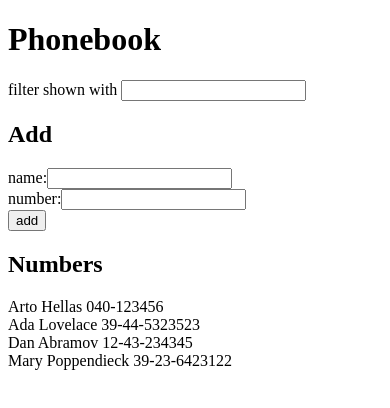
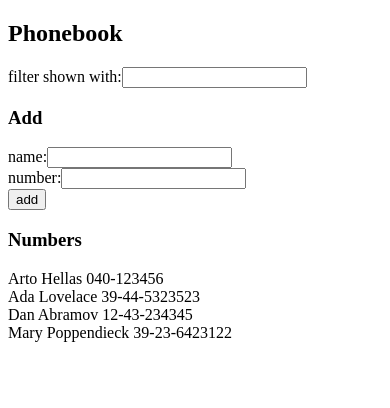
Before and after one commit to jiasheng1100/web-development-exercises, a React (Create React App) app in the folder part2/phonebook/: page / in a window 390 px wide. Shown: the top 408 px of the page. Built offline with nearby package versions, Linux system fonts and the light colour scheme.

Commit message:
ex.2.10 phonebook step5

```diff
--- a/part2/phonebook/src/App.js
+++ b/part2/phonebook/src/App.js
@@ -1,4 +1,8 @@
 import { useState } from 'react'
+import Form from './components/Form'
+import Persons from './components/Persons'
+import addPerson from './components/addPerson'
+import Button from './components/Button'
 
 const App = () => {
   const [persons, setPersons] = useState([
@@ -11,80 +15,18 @@ const App = () => {
   const [newNum, setNewNum] = useState('')
   const [newFilter, setNewFilter] = useState('')
 
-  //an event handler to the form element
-  const addPerson = (event) => {
-    event.preventDefault()
-
-    //prevent user from being able to add names that already exist in the phonebook
-    if (persons.findIndex(person => person.name===newName) !== -1){
-      window.alert(`${newName} is already added to phonebook`)
-    }
-    else
-    {
-      const personObject = {
-        name: newName,
-        number: newNum
-      }
-
-      //use concat array method to avoid mutating state directly
-      setPersons(persons.concat(personObject))
-
-      setNewName('')
-      setNewNum('')
-    }
-  }
-
-  //an event handler that synchronizes the changes made to input with the component's state
-  //in order to enable editing of the input element
-  const handleNameChange = (event) => {
-    setNewName(event.target.value)
-  }
-
-  const handleNumChange = (event) => {
-    setNewNum(event.target.value)
-  }
-
-  const handleFilterChange = (event) => {
-    setNewFilter(event.target.value)
-  }
-
-  const personsToShow = newFilter===''
-    ? persons
-    : persons.filter(person => person.name.toLowerCase().indexOf(newFilter.toLowerCase()) !== -1)
-
   return (
     <div>
-      <h1>Phonebook</h1>
-      filter shown with <input
-            value={newFilter}
-            onChange={handleFilterChange} //called every time a change occurs in input element
-          />
-      <h2>Add</h2>
-      <form onSubmit={addPerson}>
-        <div>
-          <div>
-          name:
-          <input
-            value={newName}
-            onChange={handleNameChange} //called every time a change occurs in input element
-          />
-          </div>
-          <div>
-          number:
-          <input
-            value={newNum}
-            onChange={handleNumChange} //called every time a change occurs in input element
-          />
-          </div>
-        </div>
-        <div>
-          <button type="submit">add</button>
-        </div>
+      <h2>Phonebook</h2>
+      <Form text={"filter shown with"} value={newFilter} setter={setNewFilter} />
+      <h3>Add</h3>
+      <form>
+        <Form text={"name"} value={newName} setter={setNewName} />
+        <Form text={"number"} value={newNum} setter={setNewNum} />
+        <Button text={"add"} handler={addPerson(persons, newName, newNum, setNewName, setNewNum, setPersons)} />
       </form>
-      <h2>Numbers</h2>
-        <>
-        {personsToShow.map(person => <div key={person.id}>{person.name} {person.number}</div>)}
-        </>
+      <h3>Numbers</h3>
+        <Persons newFilter={newFilter} persons={persons} />
     </div>
   )
 }
--- /dev/null
+++ b/part2/phonebook/src/components/Button.js
@@ -0,0 +1,9 @@
+import React from 'react'
+
+const Button = ({handler, text}) => (
+    <div>
+      <button onClick={handler}>{text}</button>
+    </div>
+  )
+
+export default Button
--- /dev/null
+++ b/part2/phonebook/src/components/Form.js
@@ -0,0 +1,18 @@
+import React from 'react'
+
+const Form = ({text, value, setter}) => (
+    <div> {text}:
+      <input
+        value={value}
+        //an event handler that synchronizes the changes made to input with the component's state
+        //in order to enable editing of the input element
+        onChange={handleChange(setter)} //called every time a change occurs in input element
+      />
+    </div>
+)
+
+const handleChange = (setter) => (
+  (event) => { setter(event.target.value) }
+)
+
+export default Form
--- /dev/null
+++ b/part2/phonebook/src/components/Persons.js
@@ -0,0 +1,13 @@
+import React from 'react'
+
+const Persons = ({newFilter, persons}) => {
+    const personsToShow = newFilter===''
+      ? persons
+      : persons.filter(person => person.name.toLowerCase().indexOf(newFilter.toLowerCase()) !== -1)
+    return <>
+      {personsToShow.map(person =>
+        <div key={person.name}>{person.name} {person.number}</div>)}
+    </>
+}
+
+  export default Persons
--- /dev/null
+++ b/part2/phonebook/src/components/addPerson.js
@@ -0,0 +1,25 @@
+import React from 'react'
+
+const addPerson = (persons, newName, newNum, setNewName, setNewNum, setPersons) => (event) => {
+    event.preventDefault()
+
+    //prevent user from being able to add names that already exist in the phonebook
+    if (persons.findIndex(person => person.name===newName) !== -1){
+      window.alert(`${newName} is already added to phonebook`)
+    }
+    else
+    {
+      const personObject = {
+        name: newName,
+        number: newNum
+      }
+
+      //use concat array method to avoid mutating state directly
+      setPersons(persons.concat(personObject))
+
+      setNewName('')
+      setNewNum('')
+    }
+  }
+
+export default addPerson
```
Also changed, not shown: 1 other file (tests, documents, lock files or other folders).
